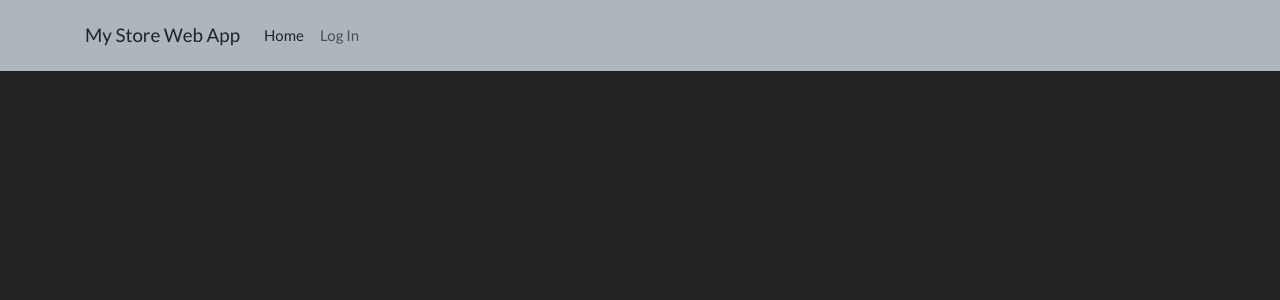
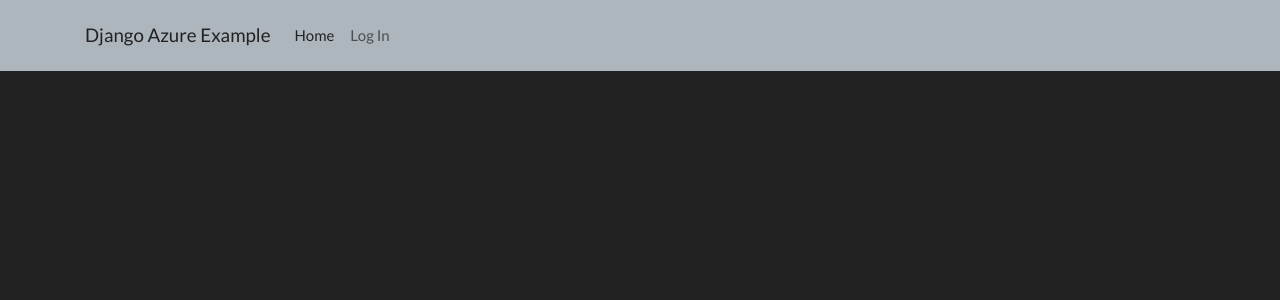
Before and after one commit to pratio/django-azuresql-example, a Django app: template project/service/polls/templates/polls/base.html in a window 1280 px wide. Shown: the top 300 px of the page. Run offline with Django 3.2, Linux system fonts and the light colour scheme; the template is opened without the code that fills it, so the values that code supplies are empty.

Commit message:
Screenshots

```diff
--- a/project/service/polls/templates/polls/base.html
+++ b/project/service/polls/templates/polls/base.html
@@ -11,7 +11,7 @@
 <body>
 <nav class="navbar navbar-expand-lg navbar-light bg-light mb-3">
     <div class="container">
-        <a class="navbar-brand" href="/">My Store Web App</a>
+        <a class="navbar-brand" href="/">Django Azure Example</a>
         <button class="navbar-toggler" type="button" data-toggle="collapse" data-target="#navbarSupportedContent"
                 aria-controls="navbarSupportedContent" aria-expanded="false" aria-label="Toggle navigation">
             <span class="navbar-toggler-icon"></span>
```
Also changed, not shown: 1.png (added), 2.png (added), 3.png (added), 4.png (added), README.md.
